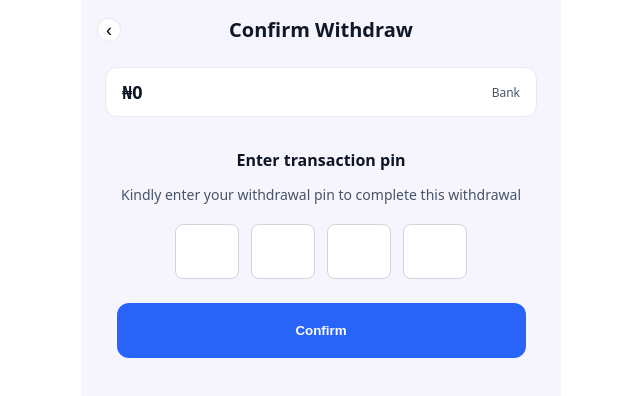
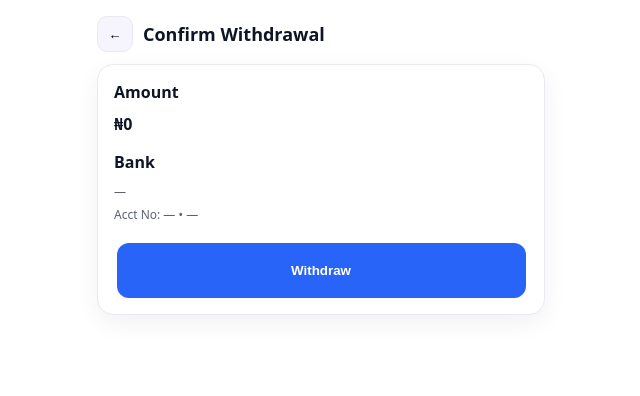
Before and after one commit to wimichub0-ai/Bnapx-User-interface-v.1, a Next.js app: page /withdraw/confirm in a window 1280 px wide. Shown: the top 396 px of the page, without its empty margins (319-959 px from the left). Built offline with nearby package versions, Linux system fonts and the light colour scheme.

Commit message:
Update page.jsx

```diff
--- a/app/withdraw/confirm/page.jsx
+++ b/app/withdraw/confirm/page.jsx
@@ -1,119 +1,56 @@
 'use client';
 
-import { useEffect, useRef, useState } from 'react';
-import { useRouter, useSearchParams } from 'next/navigation';
-// Optional supabase insert on confirm:
-// import { supabase } from '@/lib/supabaseClient';
+import { Suspense } from 'react';
+import { useSearchParams, useRouter } from 'next/navigation';
 
-export default function ConfirmWithdrawPage() {
+// Make sure this page never gets statically prerendered
+export const dynamic = 'force-dynamic';
+
+function ConfirmInner() {
   const router = useRouter();
-  const searchParams = useSearchParams();
+  const params = useSearchParams();
 
-  const amount = searchParams.get('amount') || '0';
-  const bankName = searchParams.get('bank') || 'Bank';
-  const accountNumber = searchParams.get('account') || '';
+  // read params safely
+  const amount = params.get('amount') || '';
+  const bankId = params.get('bankId') || '';
+  const bankName = params.get('bankName') || '';
+  const accountNumber = params.get('accountNumber') || '';
+  const accountName = params.get('accountName') || '';
 
-  const [pin, setPin] = useState(['', '', '', '']);
-  const [submitting, setSubmitting] = useState(false);
-  const inputsRef = useRef([]);
-
-  useEffect(() => { inputsRef.current?.[0]?.focus(); }, []);
-
-  const setDigit = (i, val) => {
-    const v = (val || '').replace(/\D/g, '').slice(-1);
-    const next = [...pin]; next[i] = v; setPin(next);
-    if (v && i < 3) inputsRef.current?.[i + 1]?.focus();
-  };
-  const onKeyDown = (e, i) => {
-    if (e.key === 'Backspace' && pin[i] === '' && i > 0) {
-      inputsRef.current?.[i - 1]?.focus();
-    }
-  };
-  const onPaste = (e) => {
-    const text = (e.clipboardData || window.clipboardData).getData('text');
-    const digits = (text || '').replace(/\D/g, '').slice(0, 4).split('');
-    if (!digits.length) return;
-    e.preventDefault();
-    const next = ['', '', '', ''];
-    for (let i = 0; i < 4; i++) next[i] = digits[i] || '';
-    setPin(next);
-    inputsRef.current?.[Math.min(digits.length - 1, 3)]?.focus();
-  };
-
-  async function handleConfirm() {
-    if (pin.some(d => d === '')) return alert('Enter 4-digit pin');
-    setSubmitting(true);
-
-    // If you want to mark a DB row as confirmed:
-    // try {
-    //   await supabase.from('withdrawals').insert({
-    //     amount: Number(amount),
-    //     bank_name: bankName,
-    //     account_number: accountNumber,
-    //     status: 'submitted'
-    //   });
-    // } catch {}
-
-    // Go to success screen
-    router.replace(
-      `/withdraw/success?amount=${encodeURIComponent(amount)}&bank=${encodeURIComponent(
-        bankName
-      )}&account=${encodeURIComponent(accountNumber)}`
-    );
-  }
-
+  // --- your existing JSX for the confirm screen goes here ---
   return (
-    <main style={wrap}>
-      <header style={header}>
-        <button onClick={() => router.back()} style={backBtn} aria-label="Back">‹</button>
-        <h2 style={title}>Confirm Withdraw</h2>
-        <div style={{ width: 24 }} />
-      </header>
-
-      <section style={summaryRow}>
-        <div style={{ fontSize: 18, fontWeight: 700 }}>{`₦${Number(amount).toLocaleString()}`}</div>
-        <div style={{ textAlign: 'right' }}>
-          <div style={{ fontWeight: 700 }}>{accountNumber}</div>
-          <div style={{ fontSize: 12, color: '#475467' }}>{bankName}</div>
-        </div>
-      </section>
-
-      <div style={{ textAlign: 'center', margin: '32px 0 12px' }}>
-        <h3 style={{ fontSize: 16, fontWeight: 700, marginBottom: 4 }}>Enter transaction pin</h3>
-        <p style={{ fontSize: 14, color: '#475467' }}>
-          Kindly enter your withdrawal pin to complete this withdrawal
-        </p>
+    <main style={{maxWidth:480, margin:'0 auto', padding:16, minHeight:'100dvh', background:'#fff'}}>
+      <div style={{display:'flex', alignItems:'center', gap:10, marginBottom:12}}>
+        <button onClick={()=>router.back()} style={{width:36, height:36, borderRadius:10, background:'#F6F4FC', border:'1px solid #E7EAF3', display:'grid', placeItems:'center'}}>←</button>
+        <h1 style={{margin:0, fontSize:18, fontWeight:800}}>Confirm Withdrawal</h1>
       </div>
 
-      <div style={pinRow} onPaste={onPaste}>
-        {[0,1,2,3].map(i=>(
-          <input
-            key={i}
-            ref={el=>inputsRef.current[i]=el}
-            type="password"
-            inputMode="numeric"
-            maxLength={1}
-            value={pin[i]}
-            onChange={e=>setDigit(i,e.target.value)}
-            onKeyDown={e=>onKeyDown(e,i)}
-            style={pinBox}
-          />
-        ))}
+      <div style={{background:'#fff', border:'1px solid #E7EAF3', borderRadius:16, boxShadow:'0 8px 24px rgba(16,24,40,.06)', padding:16}}>
+        <div style={{marginBottom:10, fontWeight:700}}>Amount</div>
+        <div style={{marginBottom:16}}><b>₦{Number(amount||0).toLocaleString()}</b></div>
+
+        <div style={{marginBottom:10, fontWeight:700}}>Bank</div>
+        <div className="small" style={{marginBottom:6}}>{bankName || '—'}</div>
+        <div className="small">Acct No: {accountNumber || '—'} • {accountName || '—'}</div>
+
+        <button
+          style={{
+            width:409, height:55, borderRadius:12, border:0, background:'#2864F8',
+            color:'#fff', fontWeight:800, display:'block', margin:'20px auto 0', cursor:'pointer'
+          }}
+          onClick={()=>router.push(`/withdraw/success?amount=${amount}`)}
+        >
+          Withdraw
+        </button>
       </div>
-
-      <button style={primaryBtn} onClick={handleConfirm} disabled={submitting}>
-        {submitting ? 'Processing…' : 'Confirm'}
-      </button>
     </main>
   );
 }
 
-/* styles */
-const wrap = { maxWidth: 480, margin: '0 auto', minHeight: '100vh', background: '#F6F4FC', padding: 16 };
-const header = { display: 'flex', alignItems: 'center', justifyContent: 'space-between' };
-const backBtn = { width: 24, height: 24, borderRadius: 999, border: '1px solid #E6EAF2', background: '#fff', display: 'grid', placeItems: 'center', fontSize: 18, cursor: 'pointer' };
-const title = { margin: 0, fontSize: 20, fontWeight: 800, color: '#101828' };
-const summaryRow = { margin: '24px 8px', padding: '12px 16px', borderRadius: 12, background: '#fff', display: 'flex', justifyContent: 'space-between', alignItems: 'center', border: '1px solid #E6EAF2' };
-const pinRow = { display: 'flex', justifyContent: 'center', gap: 12, margin: '20px 0' };
-const pinBox = { width: 64, height: 55, textAlign: 'center', fontSize: 22, fontWeight: 700, border: '1px solid #D0D5DD', borderRadius: 8, background: '#fff', outline: 'none' };
-const primaryBtn = { width: 409, height: 55, maxWidth: '100%', background: '#2864F8', color: '#fff', fontWeight: 700, border: 0, borderRadius: 12, margin: '24px auto 0', display: 'block', cursor: 'pointer' };
+export default function Page() {
+  return (
+    <Suspense fallback={<main style={{maxWidth:480, margin:'0 auto', padding:16}}>Loading…</main>}>
+      <ConfirmInner />
+    </Suspense>
+  );
+}
```
